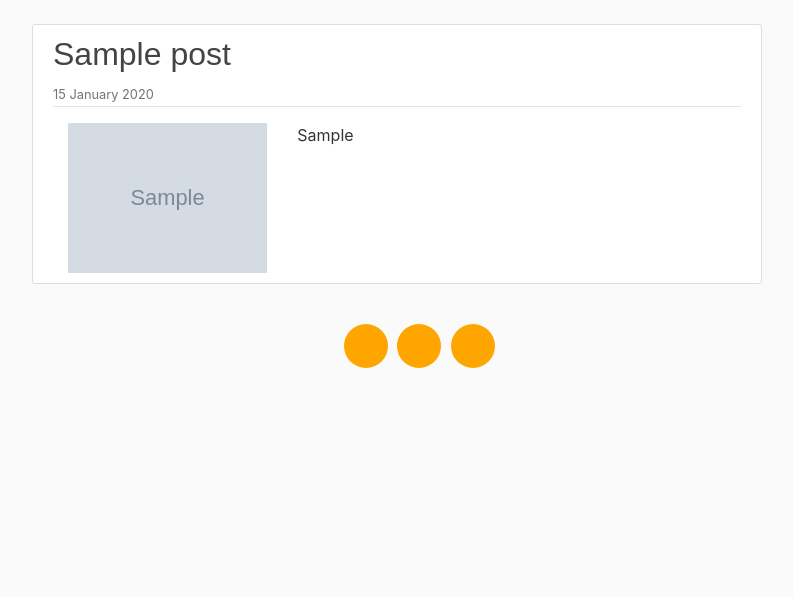
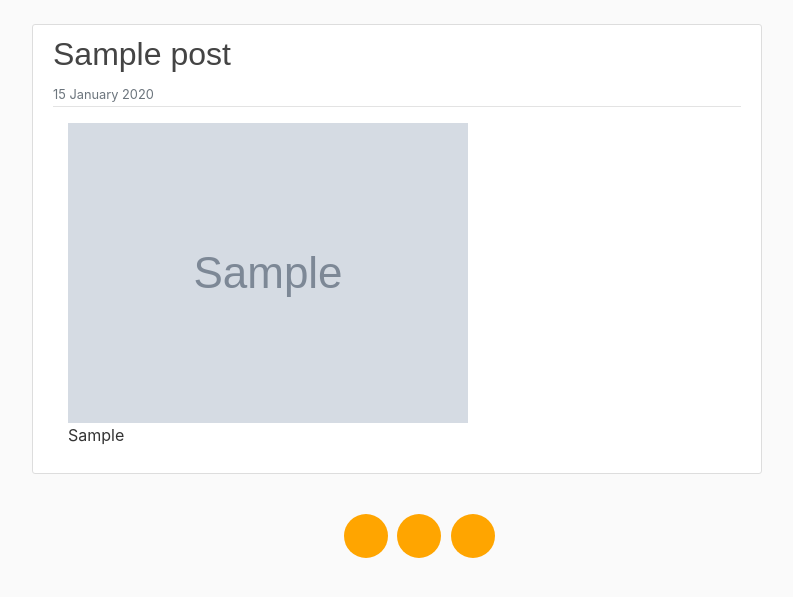
Before and after one commit to pwilson802/snackbar-parking, a Django app: page / in a window 1280 px wide. Shown: the part 56-653 px from the top of the page, without its empty margins (243-1036 px from the left). Run offline with Django 3.2, Linux system fonts and the light colour scheme; tables that the repository leaves empty hold one stand-in row (values such as "Sample post"); grey boxes marked "Sample" are stand-in pictures; some libraries are stand-ins or nearby versions; some web fonts are replaced.

Commit message:
changed images

```diff
--- a/blog/static/blog/main.css
+++ b/blog/static/blog/main.css
@@ -165,8 +165,9 @@ body {
 }
 
 .newest-post img{
-  width: 100%;
-  height: auto
+  /* width: 100%; */
+  height: auto;
+  max-width: 100%;
 }
 
 
```
